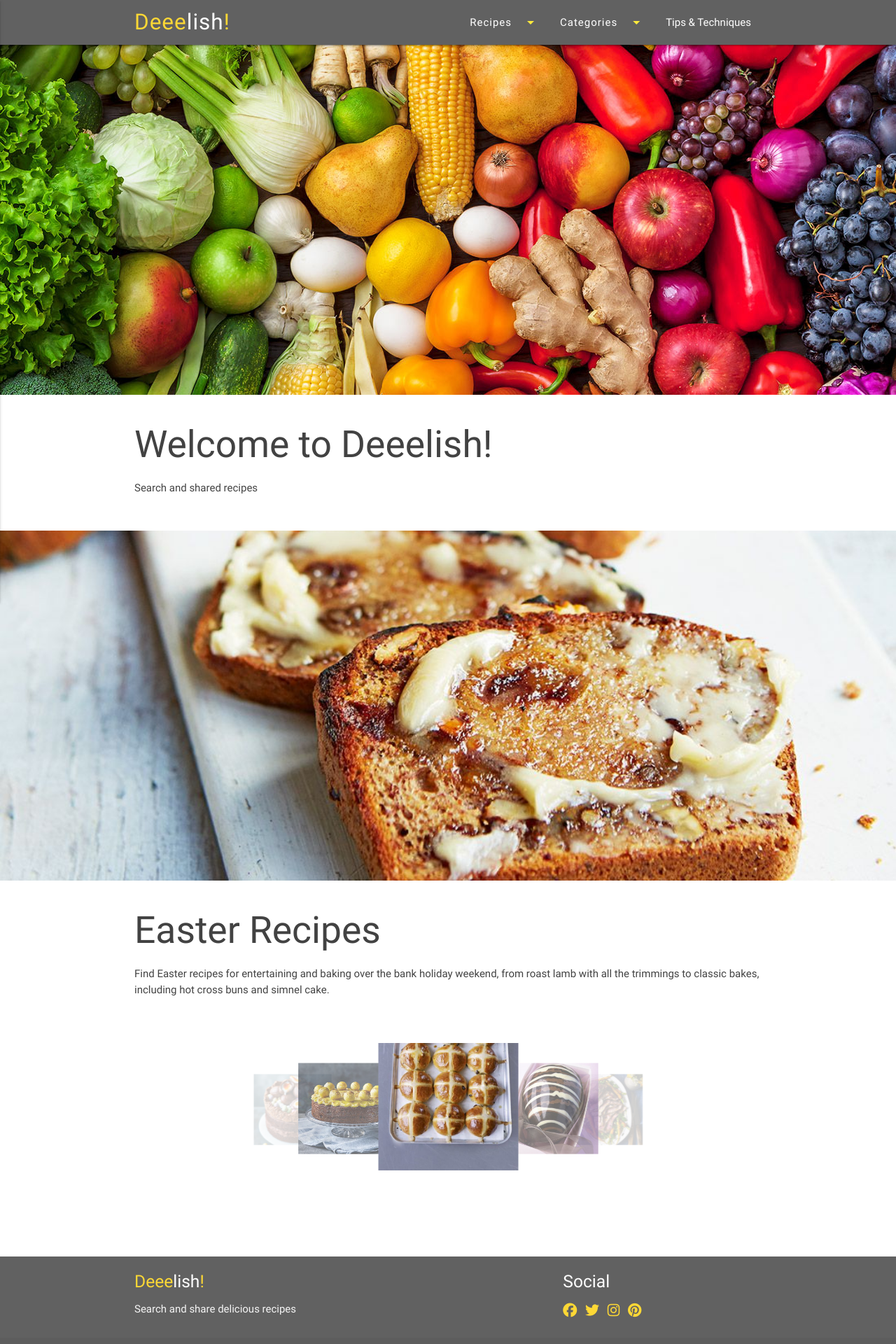
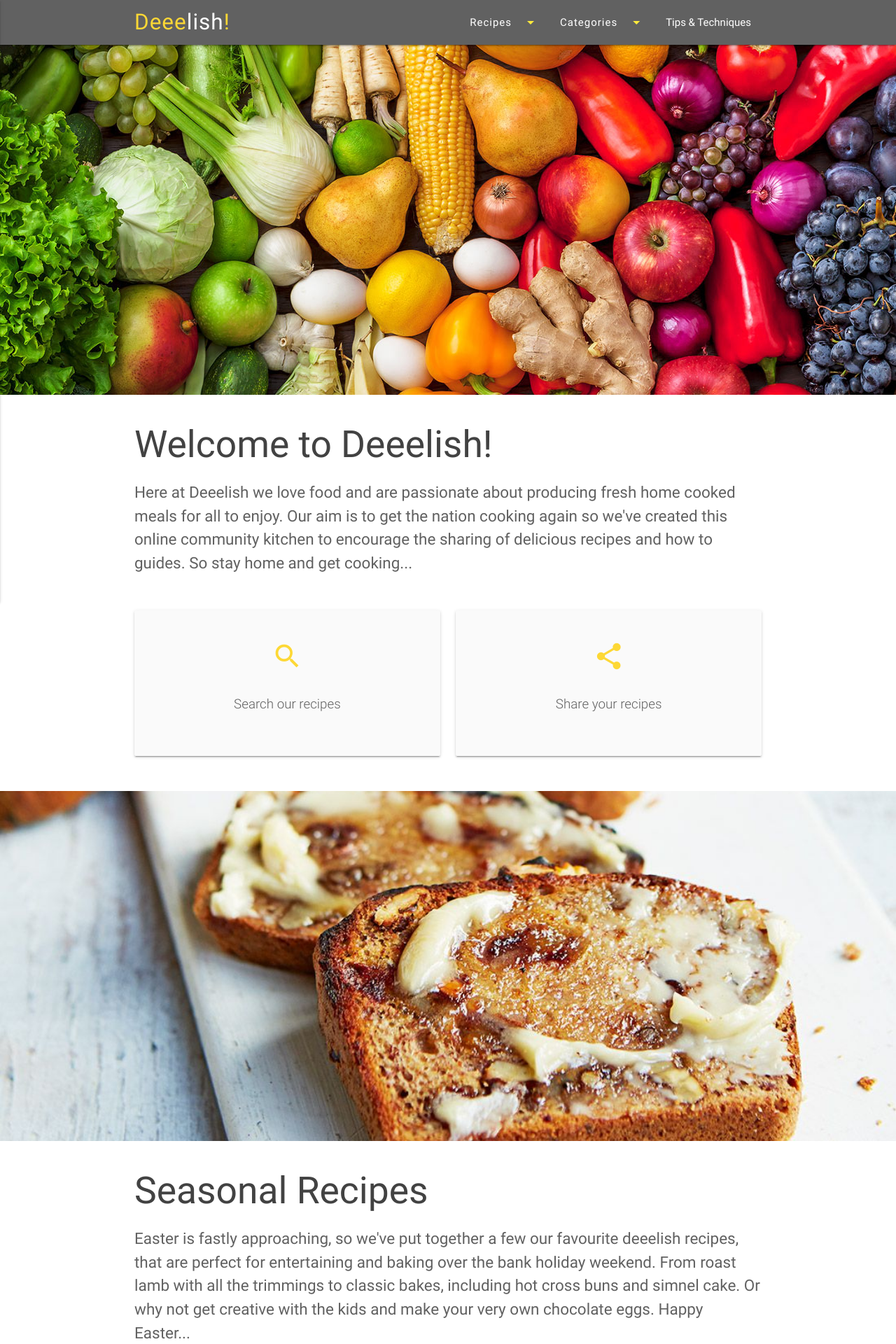
Before and after one commit to Carly07/Deeelish, a Flask app: page / in a window 1280 px wide. Shown: the top 1920 px of the page at 70% size. Run offline with Flask 2, Linux system fonts and the light colour scheme; some libraries are stand-ins or nearby versions.

Commit message:
add and style content for index.html

```diff
--- a/app.py
+++ b/app.py
@@ -20,7 +20,7 @@ app.config['MAX_CONTENT_LENGTH'] = 16 * 1024 * 1024
 def allowed_image(filename):
 
     # We only want files with a . in the filename
-    if "." not in filename:
+    if not "." in filename:
         return False
 
     # Split the extension from the filename
@@ -91,10 +91,10 @@ def edit_recipe(recipe_id):
 
 @app.route('/update_recipe/<recipe_id>', methods=['GET', 'POST'])
 def update_recipe(recipe_id):
+    recipes = mongo.db.recipes
     if request.method == "POST":
         file = request.files["file"]
         file.save(os.path.join(app.config["IMAGE_UPLOADS"], file.filename))
-    recipes = mongo.db.recipes
     recipes.update({'_id': ObjectId(recipe_id)},
         {
             'add_photo': request.form.get('add_photo'),
--- a/static/css/style.css
+++ b/static/css/style.css
@@ -26,6 +26,50 @@ body {
     width: 100%;
 }
 
+.welcome-para {
+    font-size: 1.5rem;
+}
+
+.search-col {
+    padding-left: 0px !important;
+}
+
+.share-col {
+    padding-right: 0px !important;
+}
+
+.welcome-card {
+    text-align: center;
+}
+
+.card .card-content {
+    padding: 50px;
+}
+
+.card .card-content p {
+    margin-top: 20px;
+}
+
+.card-title a {
+    margin-top: 50px;
+    font-size: 1.25rem;
+    color: #616161 !important;
+
+}
+
+.card-title .material-icons {
+    font-size: 3rem;
+    color: #fdd835;
+}
+
+.card-title .material-icons:hover {
+    color: #616161 !important;
+}
+
+.card-title a:hover {
+    color: #616161 !important;
+    font-size: 1.3rem;
+}
 
 .carousel {
     height: 300px !important;
--- a/templates/index.html
+++ b/templates/index.html
@@ -8,7 +8,30 @@
 <div class="section white">
     <div class="row container">
         <h2 class="header">Welcome to Deeelish!</h2>
-        <p class="grey-text text-darken-3 lighten-3">Search and shared recipes</p>
+        <p class="welcome-para grey-text text-darken-2 lighten-3">Here at Deeelish we love food and are passionate about
+            producing fresh home cooked meals for all to enjoy. Our aim is to get the nation cooking again so we've
+            created this online community kitchen to encourage the sharing of delicious recipes and how to guides.
+            So stay home and get cooking...</p>
+    </div>
+    <div class="row container">
+        <div class="col s12 m6 search-col">
+            <div class="card welcome-card grey lighten-5">
+                <div class="card-content grey-text text-darken-2">
+                    <span class="card-title">
+                        <a href="{{ url_for('get_recipes') }}"><i class="material-icons prefix">search</i><p class="card-text">Search our recipes</p></a>
+                    </span>
+                </div>
+            </div>
+        </div>
+        <div class="col s12 m6 share-col">
+            <div class="card welcome-card grey lighten-5">
+                <div class="card-content grey-text text-darken-2">
+                    <span class="card-title">
+                        <a href="{{url_for('add_recipe')}}"><i class="material-icons prefix">share</i><p class="card-text">Share your recipes</p></a>
+                    </span>
+                </div>
+            </div>
+        </div>
     </div>
 </div>
 <div class="parallax-container">
@@ -16,8 +39,8 @@
 </div>
 <div class="section white">
     <div class="row container">
-        <h2 class="header">Easter Recipes</h2>
-        <p class="grey-text text-darken-3 lighten-3">Find Easter recipes for entertaining and baking over the bank holiday weekend, from roast lamb with all the trimmings to classic bakes, including hot cross buns and simnel cake.</p>
+        <h2 class="header">Seasonal Recipes</h2>
+        <p class="welcome-para grey-text text-darken-2 lighten-3">Easter is fastly approaching, so we've put together a few our favourite deeelish recipes, that are perfect for entertaining and baking over the bank holiday weekend. From roast lamb with all the trimmings to classic bakes, including     hot cross buns and simnel cake. Or why not get creative with the kids and make your very own chocolate eggs. Happy Easter...</p>
         <div class="row">
             <div class="carousel">
                 <a class="carousel-item"
@@ -30,10 +53,16 @@
                                 href="{{url_for('view_recipe', recipe_id='5e7f76dac814a57c303ee2f4')}}"><img src="{{ url_for('static', filename='images/uploads/easter-nest-cake.jpg') }}"></a>
                                 <a class="carousel-item"
                                     href="{{url_for('view_recipe', recipe_id='5e7fba6ee13678197962ff96')}}"><img src="{{ url_for('static', filename='images/uploads/simnel-cake.jpg') }}"></a>
+                                    <a class="carousel-item"
+                                        href="{{url_for('view_recipe', recipe_id='5e7fc1dde13678197962ff98')}}"><img src="{{ url_for('static', filename='images/uploads/easter-egg-rocky-road.jpg') }}"></a>
+                                        <a class="carousel-item"
+                                            href="{{url_for('view_recipe', recipe_id='5e8073b7fe17ddf4e49f3f07')}}"><img src="{{ url_for('static', filename='images/uploads/iced-easter-biscuits.jpg') }}"></a>
             </div>
         </div>
     </div>
 </div>
-
+<div class="parallax-container">
+    <div class="parallax"><img src="{{ url_for('static', filename='images/uploads/meringue-next-cheesecake.jpg') }}"></div>
+</div>
 
 		{% endblock %}
```
Also changed, not shown: static/images/uploads/easter-egg-rocky-road.jpg (added), static/images/uploads/iced-easter-biscuits.jpg (added), static/images/uploads/meringue-next-cheesecake.jpg (added). Lines whose indentation alone changed are shown as unchanged.
